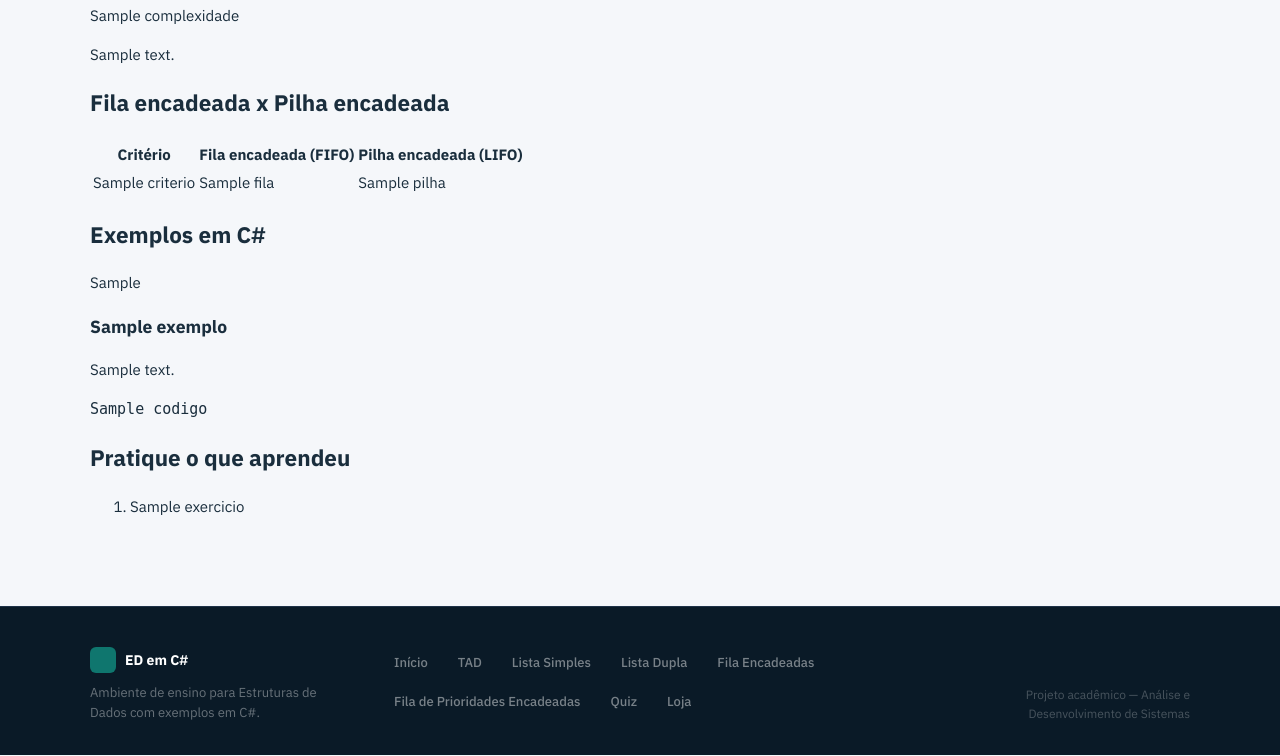
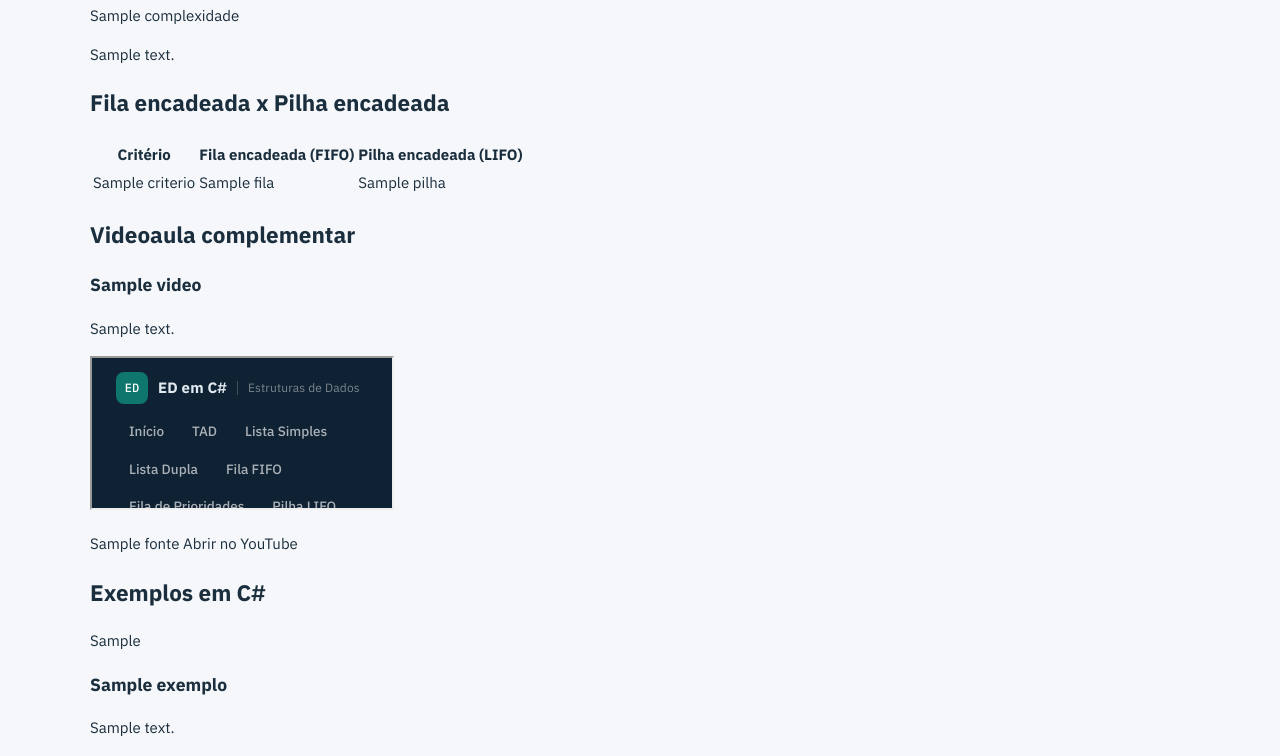
Before and after one commit to IgorMarquesDaSilva/AEED-Bruno, a PHP site: the page made by View/EstruturasDados/Pilha.php in a window 1280 px wide. Shown: the part 1880-2636 px from the top of the page. Run offline with PHP 8.4, Linux system fonts and the light colour scheme; the template is opened without the code that fills it: most values are stand-ins (such as "Sample title", 1, 10 or a date in 2020).

Commit message:
Implementação dos videos

```diff
--- a/Model/EstruturasDados/Fila.php
+++ b/Model/EstruturasDados/Fila.php
@@ -152,8 +152,8 @@ class Fila
                     "titulo" => "Videoaula sobre Fila Encadeada - FIFO",
                     "descricao" => "Vídeo complementar sobre fila encadeada FIFO para apoiar o estudo das operações de enfileirar e desenfileirar.",
                     "fonte" => "YouTube - vídeo complementar",
-                    "url" => "https://www.youtube.com/embed/mCathNfPHqM",
-                    "link" => "https://www.youtube.com/watch?v=mCathNfPHqM"
+                    "url" => "https://www.youtube.com/embed/EtHZa8XJyYI",
+                    "link" => "https://www.youtube.com/watch?v=EtHZa8XJyYI"
                 ]
             ],
 
--- a/View/EstruturasDados/Pilha.php
+++ b/View/EstruturasDados/Pilha.php
@@ -28,6 +28,7 @@
             <a href="#remocoes">Remoção (POP)</a>
             <a href="#percurso">Busca e percurso</a>
             <a href="#comparacao">Comparação</a>
+            <a href="#videoaula">Videoaula</a>
             <a href="#codigo">Exemplos em C#</a>
             <a href="#exercicios">Exercícios</a>
         </nav>
@@ -203,6 +204,33 @@
             </div>
         </section>
 
+        <section id="videoaula" class="secao">
+            <h2>Videoaula complementar</h2>
+
+            <?php foreach ($conteudo["videos"] as $video) { ?>
+                <article class="video">
+                    <h3><?php echo htmlspecialchars($video["titulo"]); ?></h3>
+                    <p><?php echo htmlspecialchars($video["descricao"]); ?></p>
+
+                    <div class="video-container">
+                        <iframe
+                            src="<?php echo htmlspecialchars($video["url"]); ?>"
+                            title="<?php echo htmlspecialchars($video["titulo"]); ?>"
+                            allow="accelerometer; autoplay; clipboard-write; encrypted-media; gyroscope; picture-in-picture"
+                            allowfullscreen>
+                        </iframe>
+                    </div>
+
+                    <p class="fonte-video">
+                        <?php echo htmlspecialchars($video["fonte"]); ?>
+                        <a href="<?php echo htmlspecialchars($video["link"]); ?>" target="_blank" rel="noopener noreferrer">
+                            Abrir no YouTube
+                        </a>
+                    </p>
+                </article>
+            <?php } ?>
+        </section>
+
         <section id="codigo" class="secao">
             <h2>Exemplos em C#</h2>
 
```
Also changed, not shown: Model/EstruturasDados/Pilha.php (+10 -0 lines).
